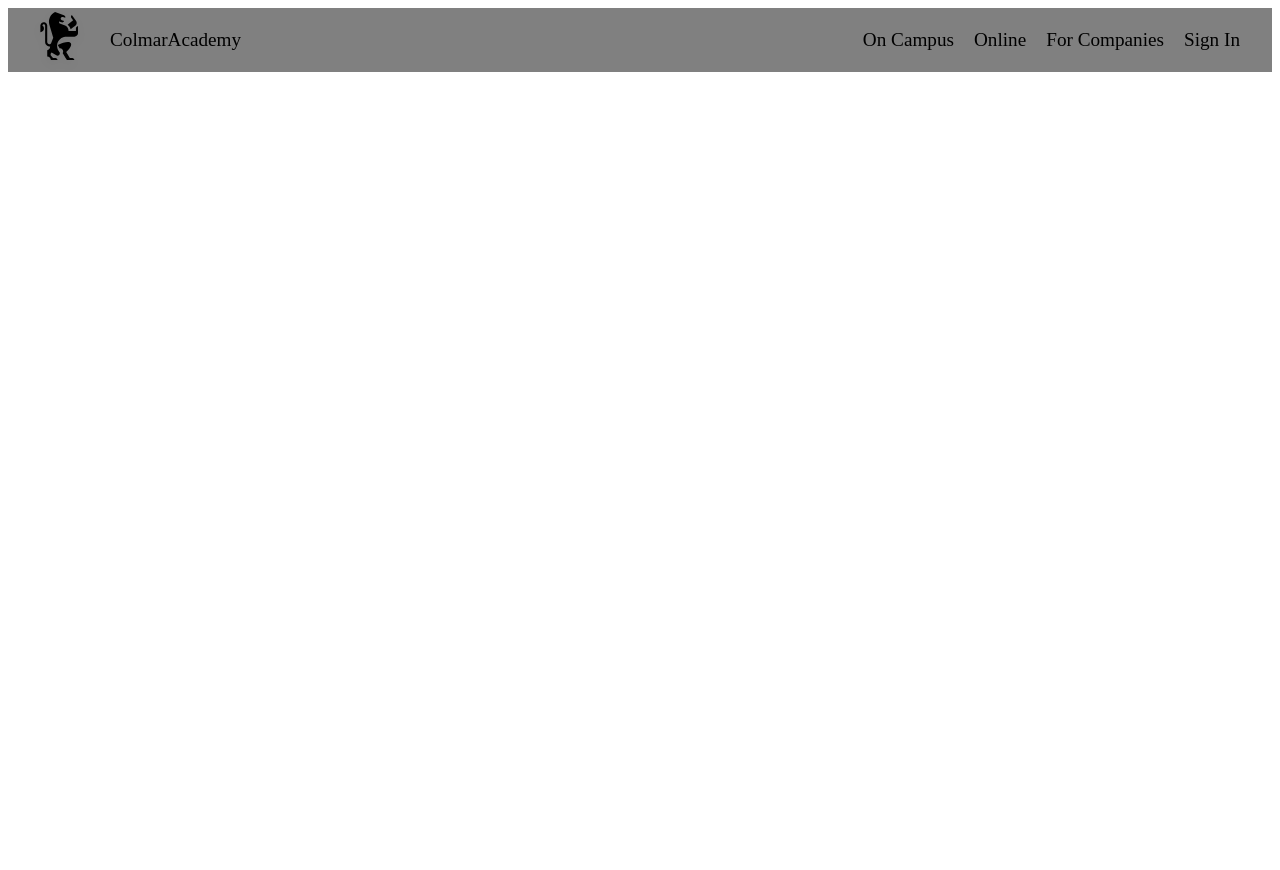
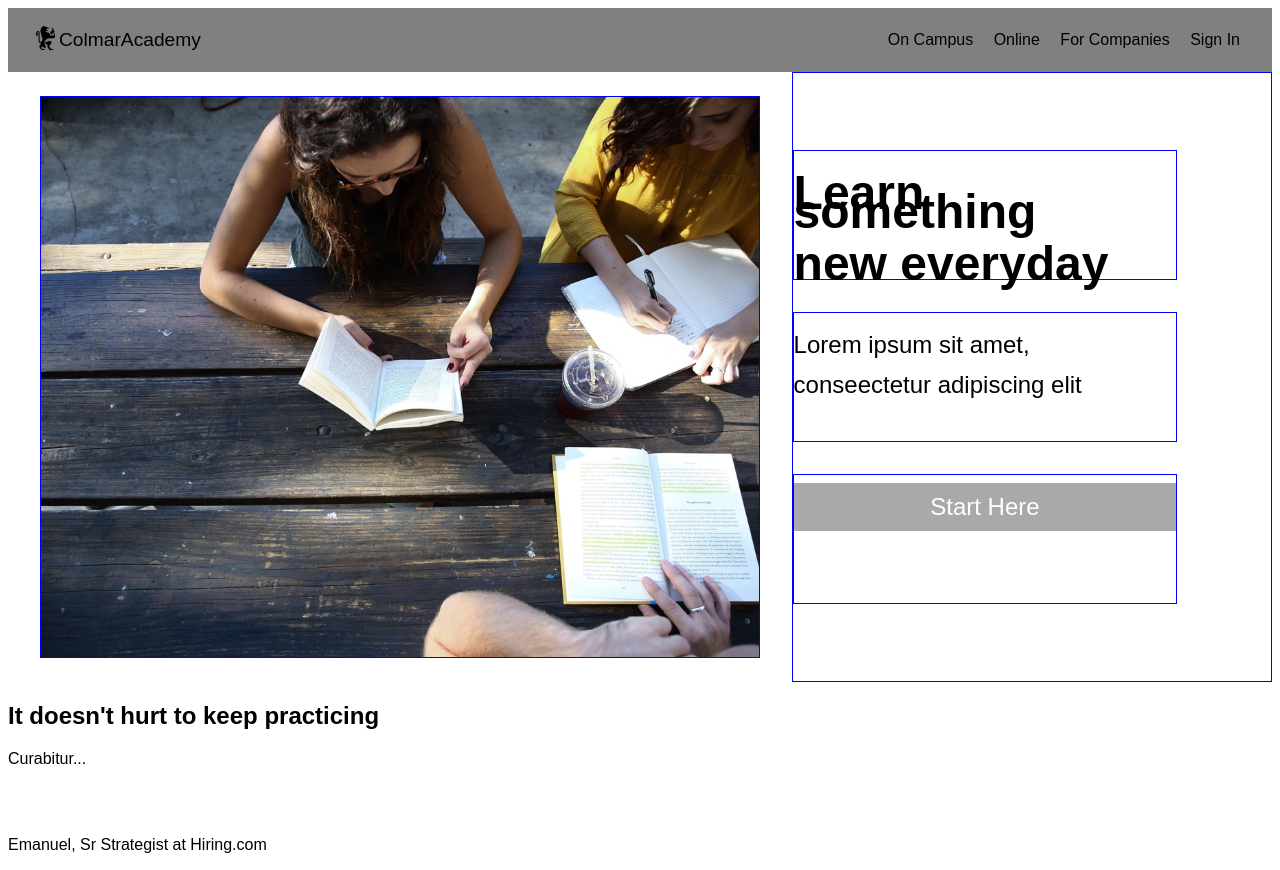
Before and after one commit to DeltaJohn/capstone-colmar, a plain HTML site: page index.html in a window 1280 px wide. Before the commit the page ends 800 px from the top, so only its background shows below. Drawn offline with Linux system fonts and the light colour scheme.

Commit message:
Finish top box

```diff
--- a/index.html
+++ b/index.html
@@ -7,7 +7,7 @@
   </head>
   <body>
 
-    <div class="container">
+
     <!--Header-->
 
     <div class="header">
@@ -25,6 +25,60 @@
        </nav>
      </div>
     </div>
+
+
+    <!--Top Box (Learn Something)-->
+
+    <div class="top_box">
+      <div class="large_image">
+      </div>
+
+      <div class="info">
+        <div class="info_a">
+          <h1>Learn something</h1>
+          <h1>new everyday</h1>
+        </div>
+        <div class="info_b">
+          <p>Lorem ipsum sit amet,</p>
+          <p>conseectetur adipiscing elit</p>
+        </div>
+        <div class="info_c">
+          <div class="button">
+        </div>
+         <div class="button">
+           <span>Start Here</span>
+        </div>
+      </div>
+
+      </div>
+    </div>
+
+    <!--Mid Box A (...Practicing...)-->
+
+    <div class="mid_box_a">
+      <div class="large_image">
+      </div>
+
+      <div class="Practicing">
+        <h2>It doesn't hurt to keep practicing</h2>
+        <p>Curabitur...</p>
+        <br>
+        <br>
+        <p>Emanuel, Sr Strategist at Hiring.com</p>
+      </div>
+
+      <div class="information">
+        <div class="info_box orientation">
+        </div>
+        <div class="info_box campus">
+        </div>
+        <div class="info_box lecture">
+        </div>
+      </div>
+
    </div>
+
+
+ </div>
   </body>
 </html>
--- a/resources/style.css
+++ b/resources/style.css
@@ -2,6 +2,13 @@
 
 body {
   font-size: 16px;
+  font-family: sans-serif;
+}
+
+
+h1 {
+  font-size: 3.0rem;
+  line-height: 1.2rem;
 }
 
 
@@ -18,11 +25,12 @@ body {
 
 .logo {
   display: flex;
+  height: 2rem;
+  margin: 1rem 0 1rem 1.5rem;
+  line-height: 2rem;
 }
 
 .logo img {
-  margin-left: 1.5rem;
-  margin-right: 1.5rem;
   vertical-align: middle;
 }
 
@@ -40,7 +48,55 @@ body {
 .navigation a {
   text-decoration: none;
   color: black;
-  font-size: 1.2rem;
+  font-size: 1rem;
   margin: 0 .5rem;
+}
 
+
+
+/* Top Box (Learn Something) */
+
+.top_box {
+  display: flex;
 }
+
+.top_box .large_image {
+  width: 60%;
+  height: 35rem;
+  margin: 1.5rem 2rem;
+  background-image: url("./images/banner.jpg");
+  background-position: center;
+  background-size: cover;
+  border: solid blue 1px;
+  visibility: visible;
+}
+
+.info {
+  display: flex;
+  flex-direction: column;
+  justify-content: center;
+  border: solid blue 1px;
+  width: 40%;
+}
+
+.top_box .info_a, .info_b, .info_c {
+  width: 80%;
+  height: 8rem;
+  border: solid blue 1px;
+  margin: 1rem 0;
+}
+
+.top_box .info .info_b p {
+    font-size: 1.5rem;
+    line-height: 1.0rem;
+}
+
+.info_c .button {
+  text-align: center;
+  font-size: 1.5rem;
+  line-height: 3rem;
+  color: white;
+  margin-top: .5rem;
+  margin-bottom: .5rem;
+  background-color: darkgray;
+}
```
Also changed, not shown: resources/images/banner.jpg (added).
